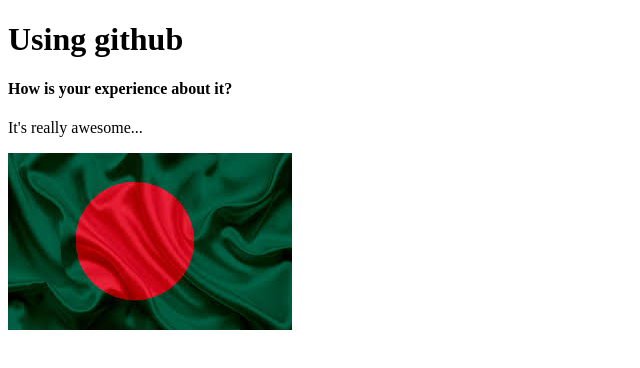
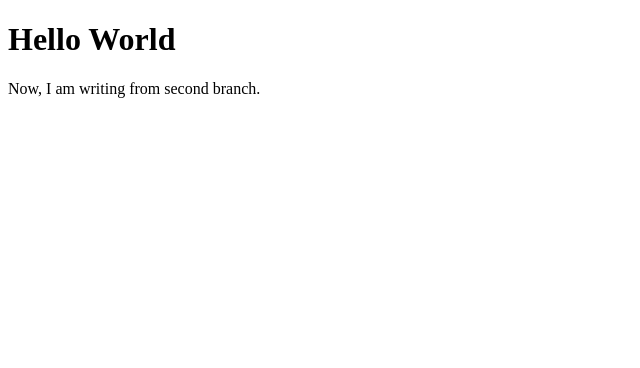
Before and after one commit to fahimjason/my-first-website, a plain HTML site: page index.html in a window 1280 px wide. Shown: the whole page, without its empty margins (0-640 px from the left). Drawn offline with Linux system fonts and the light colour scheme.

Commit message:
branching

```diff
--- a/index.html
+++ b/index.html
@@ -8,10 +8,8 @@
 </head>
 
 <body>
-    <h1>Using github</h1>
-    <h4>How is your experience about it?</h4>
-    <p>It's really awesome...</p>
-    <img src="flag.png" alt="flag_image">
+    <h1>Hello World</h1>
+    <p>Now, I am writing from second branch.</p>
 </body>
 
 </html>
```
